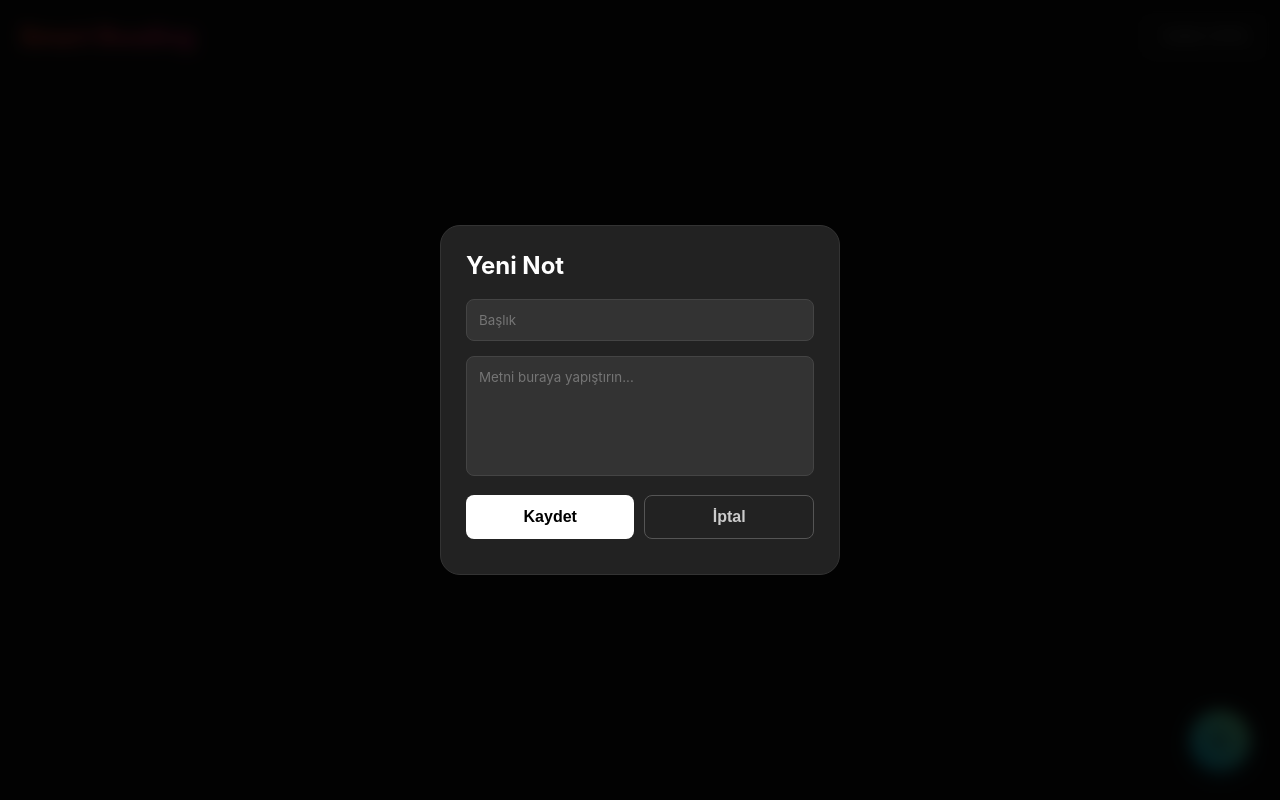
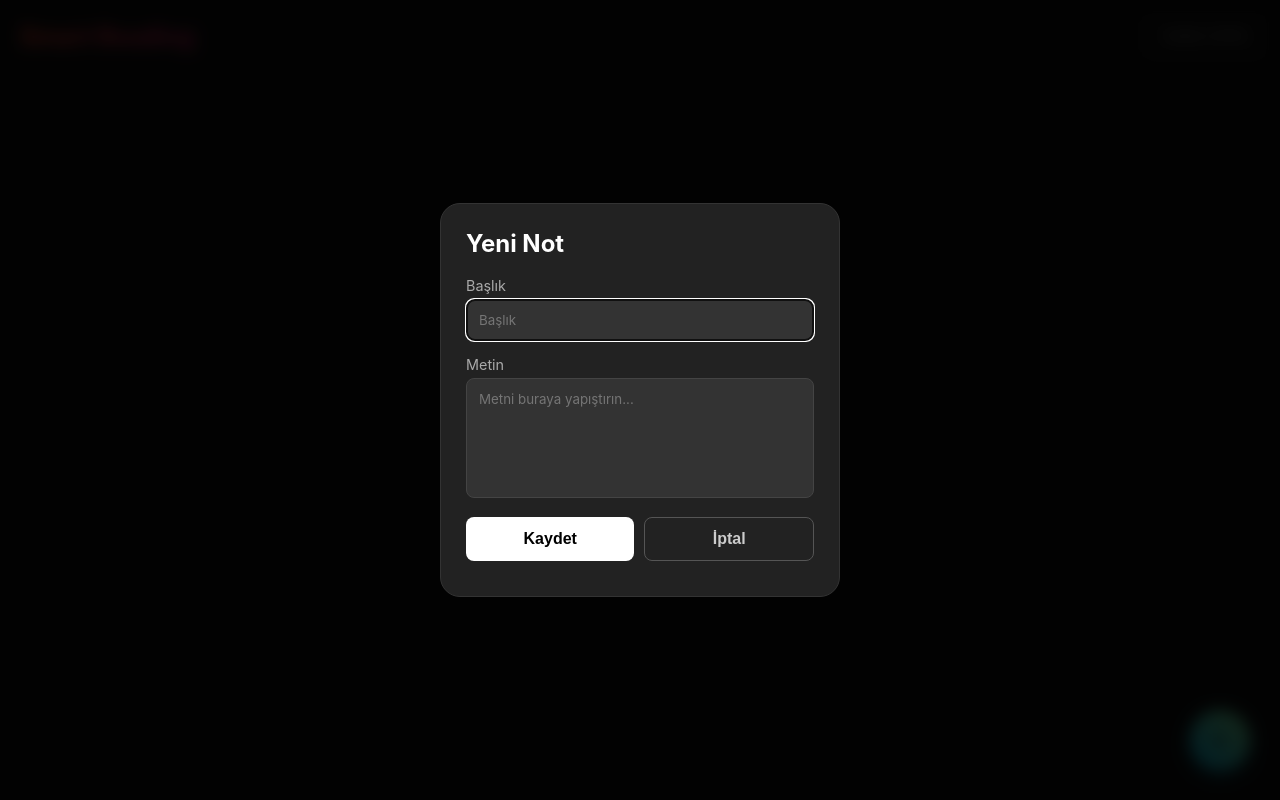
Before and after one commit to hasanmertozsoy/SmartReadingMvc, an ASP.NET Core app: page / in a window 1280 px wide, after a click that opens the changed part. Run offline with ASP.NET Core 8, Linux system fonts and the light colour scheme.

Commit message:
feat: improve accessibility for add note modal and buttons
- Add visible `<label>` elements to Title and Text inputs in "Add Note" modal.
- Add `aria-label` to the FAB (Floating Action Button).
- Implement focus management: focus first input when modal opens.
- Add `.input-label` class to `style.css` for consistent label styling.

```diff
--- a/Views/Home/Index.cshtml
+++ b/Views/Home/Index.cshtml
@@ -18,7 +18,7 @@
             <button class="btn-outline" onclick="exportData()" style="width:auto; padding:8px 12px; font-size:12px;">Yedekle (JSON)</button>
         </div>
         <div id="note-list" class="note-list"></div>
-        <button class="fab" onclick="openModal('add-modal')">+</button>
+        <button class="fab" onclick="openModal('add-modal')" aria-label="Yeni not ekle">+</button>
     </div>
 
     <div id="reader-screen" class="screen">
@@ -30,7 +30,9 @@
     <div id="add-modal" class="modal">
         <div class="modal-content">
             <h2 style="margin-top:0">Yeni Not</h2>
+            <label for="inp-title" class="input-label">Başlık</label>
             <input type="text" id="inp-title" placeholder="Başlık">
+            <label for="inp-text" class="input-label">Metin</label>
             <textarea id="inp-text" placeholder="Metni buraya yapıştırın..."></textarea>
             <div class="btn-group">
                 <button class="btn btn-primary" onclick="saveNewNote()">Kaydet</button>
--- a/wwwroot/css/style.css
+++ b/wwwroot/css/style.css
@@ -146,3 +146,9 @@ textarea { height: 120px; resize: none; }
     z-index: 99; opacity: 0; transition: opacity 0.3s;
     pointer-events: none;
 }
+.input-label {
+    display: block;
+    margin-bottom: 5px;
+    color: #aaa;
+    font-size: 0.9rem;
+}
--- a/wwwroot/js/app.js
+++ b/wwwroot/js/app.js
@@ -89,7 +89,12 @@ function createSentenceObj(id, text) {
     };
 }
 
-function openModal(id) { document.getElementById(id).style.display = 'flex'; }
+function openModal(id) {
+    const modal = document.getElementById(id);
+    modal.style.display = 'flex';
+    const firstInput = modal.querySelector('input, textarea, button');
+    if (firstInput) firstInput.focus();
+}
 function closeModal(id) { document.getElementById(id).style.display = 'none'; }
 
 async function saveNewNote() {
```
Also changed, not shown: .Jules/palette.md (added).
